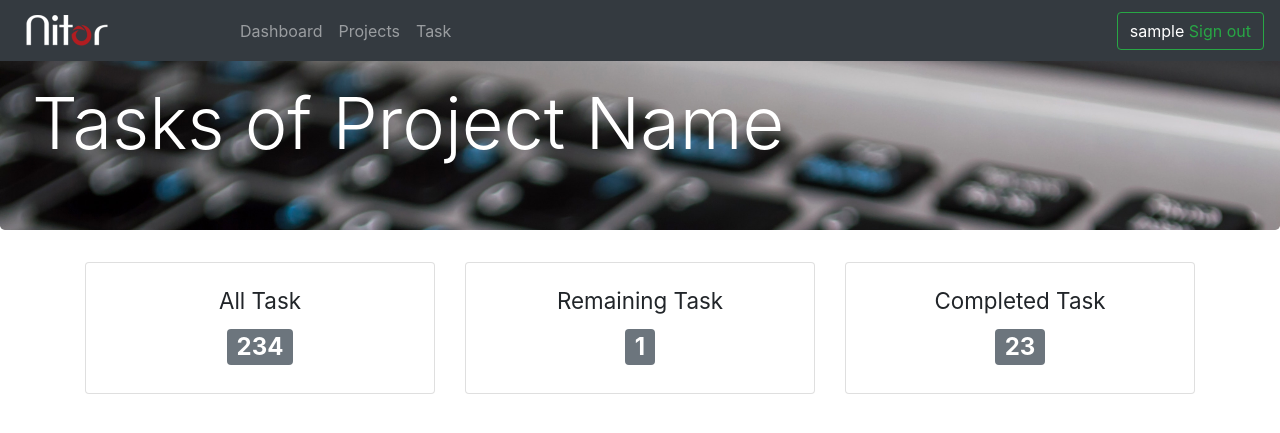
After one commit to KashmiraS/flask_demo_project, a Flask app: page /task/ in a window 1280 px wide. The commit adds this page. Shown: the top 433 px of the page. Run offline with Flask 2, Linux system fonts and the light colour scheme; the visitor is signed in with stand-in values (Sample User, id 1); some libraries are stand-ins or nearby versions.

Commit message:
Project Task is added and started working on share project

```diff
--- a/project/__init__.py
+++ b/project/__init__.py
@@ -70,12 +70,14 @@ def unauthorized_handler():
 #############################
 from project.users.views import user_print
 from project.project_module.views import project_print
+from project.task.views import task_view
 
 # from project.api.db_helper.login_check import login
 
 # app.register_blueprint(api, url_prefix='/api')
 app.register_blueprint(user_print, url_prefix='/users')
 app.register_blueprint(project_print, url_prefix='/project')
+app.register_blueprint(task_view, url_prefix='/task')
 
 
 ###########
@@ -98,7 +100,7 @@ def page_not_found(e):
 from project.api.db_helper.login_check import login_helper
 from project.api.db_helper.login_check import user_check
 from project.api.db_helper.login_check import register
-from project.api.db_helper.project_operatios import get_project_all,project_crud,get_project
+from project.api.db_helper.project_operatios import get_project_all,project_crud,get_project,delete_project
 
 api_obj.add_resource(login_helper, '/api/login/<string:email_>/<string:password>')
 api_obj.add_resource(user_check, '/api/user_check/<string:email_>')
@@ -107,3 +109,4 @@ api_obj.add_resource(register, '/api/register/<string:username>/<string:email>/<
 api_obj.add_resource(get_project_all, '/api/project/all/<int:id>')
 api_obj.add_resource(project_crud, '/api/project')
 api_obj.add_resource(get_project, '/api/project/view')
+api_obj.add_resource(delete_project, '/api/project/delete')
--- a/project/project_module/forms.py
+++ b/project/project_module/forms.py
@@ -16,3 +16,4 @@ class add_project(FlaskForm):
     customer_site = StringField('Company url ')
     # is software company
     submit = SubmitField('Create')
+    submit_save = SubmitField('Save')
--- a/project/project_module/models.py
+++ b/project/project_module/models.py
@@ -16,6 +16,7 @@ class project(db.Model):
     customer_company_name = db.Column(db.Text)
     customer_site = db.Column(db.Text)
     uid = db.Column(db.Integer, db.ForeignKey(Users.uid))
+    #order = db.relationship("product", secondary=order_table)
 
     def __init__(self, project_):
         self.project_name = project_['project_name']
--- a/project/project_module/templates/project_module/edit_project.html
+++ b/project/project_module/templates/project_module/edit_project.html
@@ -52,7 +52,7 @@
                     </div>
             </div>
             <div class="card-footer" style="margin-left:-15px;margin-right:-15px">
-                {{form.submit(class='btn btn-outline-primary')}}
+                {{form.submit_save(class='btn btn-outline-primary')}}
             </div>
         </form>
     </div>
--- a/project/project_module/templates/project_module/project_module.html
+++ b/project/project_module/templates/project_module/project_module.html
@@ -17,7 +17,7 @@
         {% if var|length==0 %}
         <center>
             <h1 class="display-4">Create Project</h1>
-            <span>NO Project is created</span>
+            <span>-- No Project is created --</span>
         </center>
         {%else%}
             {%for pro in var%}
--- /dev/null
+++ b/project/task/templates/task/task_home.html
@@ -0,0 +1,41 @@
+{%extends 'base.html'%}
+{%block conant%}
+<div class="jumbotron devunder" style="background:url({{url_for('static',filename='img/coming-soon.jpg')}});">
+    <div class="display-3">Tasks of Project Name</div>
+</div>
+<div class="container">
+    <div class="row">
+        <div class="col-md-4">
+            <div class="card">
+                <div class="card-body">
+                    <center>
+                        <h3><small>All Task</small></h3>
+                        <h2><span class="badge badge-secondary">234</span></h2>
+                    </center>
+                </div>
+            </div>
+        </div>
+        <div class="col-md-4">
+            <div class="card">
+                <div class="card-body">
+                    <center>
+                        <h3><small>Remaining Task</small></h3>
+                        <h2><span class="badge badge-secondary">1</span></h2>
+                    </center>
+                </div>
+            </div>
+        </div>
+        <div class="col-md-4">
+            <div class="card">
+                <div class="card-body">
+                    <center>
+                        <h3><small>Completed Task</small></h3>
+                        <h2><span class="badge badge-secondary">23</span></h2>
+                    </center>
+                </div>
+            </div>
+        </div>
+    </div>
+</div>
+
+{%endblock%}
--- /dev/null
+++ b/project/task/views.py
@@ -0,0 +1,9 @@
+from flask import Blueprint, render_template
+from flask_login import login_required
+task_view = Blueprint('task', __name__,template_folder='templates/task')
+
+
+@task_view.route('/')
+@login_required
+def index():
+    return render_template('task_home.html')
--- a/project/templates/base.html
+++ b/project/templates/base.html
@@ -29,12 +29,6 @@
       <li class="nav-item ">
         <a class="nav-link" href="{{url_for('index')}}">Home</a>
       </li>
-      <li class="nav-item ">
-        <a class="nav-link" href="{{url_for('users.registration')}}">Sign up</a>
-      </li>
-      <li class="nav-item ">
-        <a class="nav-link" href="{{url_for('users.login')}}">Sign in</a>
-      </li>
       {%else%}
       <li class="nav-item ">
         <a class="nav-link" href="{{url_for('users.index')}}">Dashboard</a>
@@ -42,12 +36,21 @@
       <li class="nav-item ">
         <a class="nav-link" href="{{url_for('project.index')}}">Projects</a>
       </li>
+      <li class="nav-item ">
+        <a class="nav-link" href="{{url_for('task.index')}}">Task</a>
+      </li>
       {%endif%}
     </ul>
       {%if current_user.is_authenticated%}
         <div class="form-inline my-2 my-lg-0">
           <a href="{{url_for('users.logout')}}">
             <button class="btn btn-outline-success my-2 my-sm-0"><span class="btn-outline-info" style="color:white">{{session['username']}}</span> Sign out</button>
+          </a>
+        </div>
+    {%else%}
+     <div class="form-inline my-2 my-lg-0">
+          <a href="{{url_for('users.login')}}">
+            <button class="btn btn-outline-success my-2 my-sm-0">Sign in</button>
           </a>
         </div>
       {%endif%}
```
Also changed, not shown: project/api/db_helper/project_operatios.py (+22 -4 lines), project/project_module/templates/project_module/project_view.html (+27 -1 lines), project/project_module/views.py (+20 -7 lines), project/task/models.py (added, +10 -0 lines), project/task/forms.py (added).
